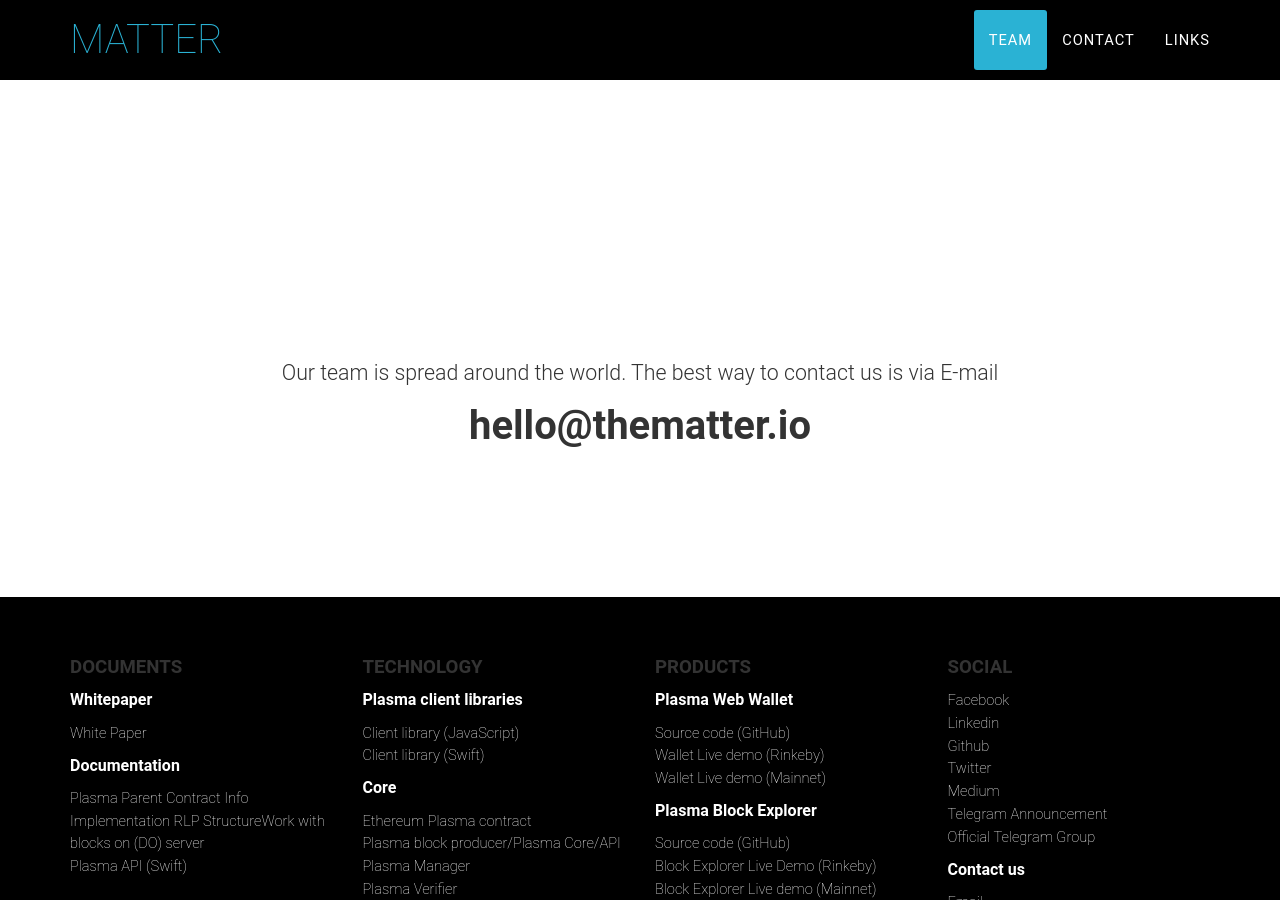
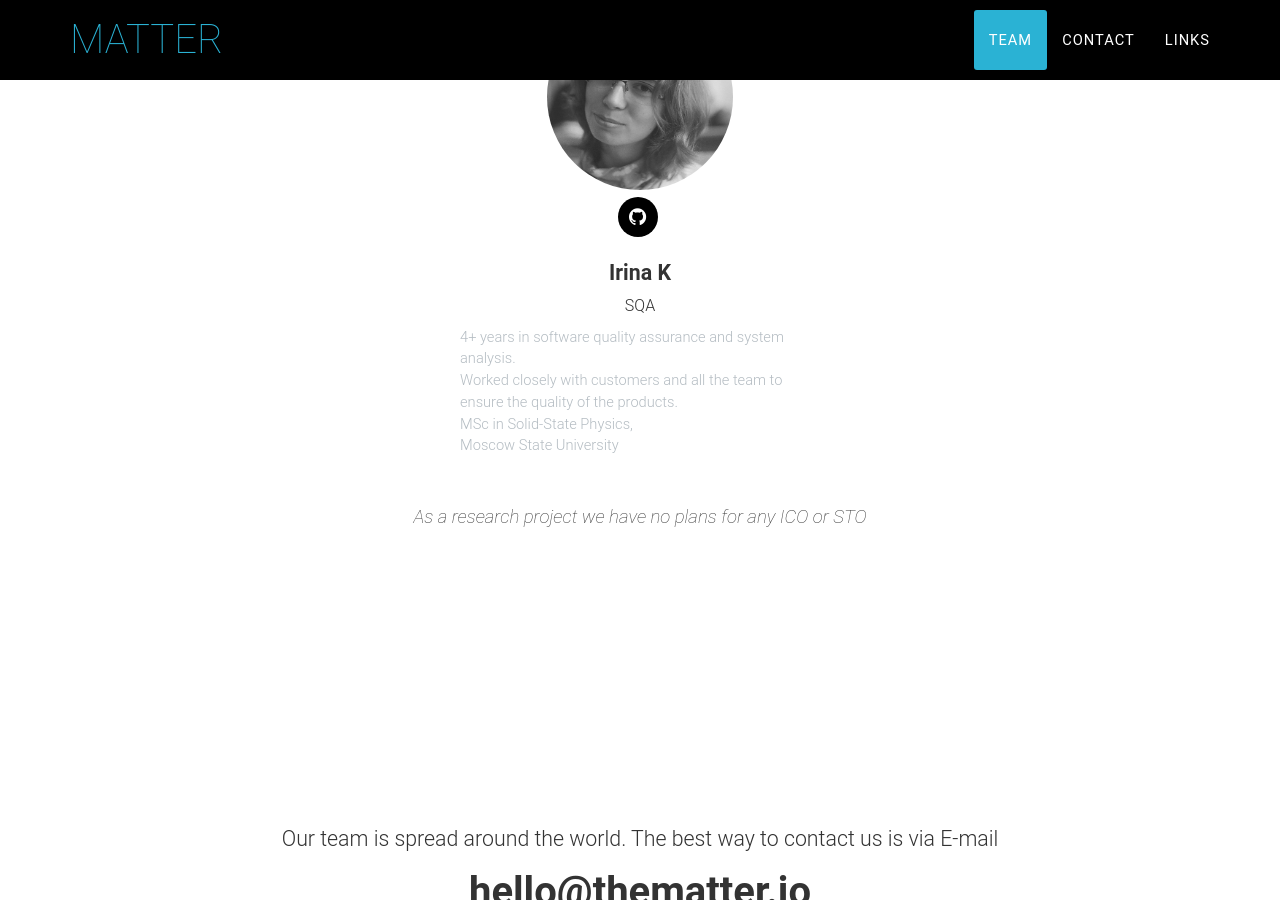
Before and after one commit to matter-labs-archive/matter-site, a Jekyll site: the page built from index.html, in a window 1280 px wide and 900 px high, scrolled down 1356 px. Built offline with Jekyll 4.4.1, drawn with Linux system fonts in a browser that asks for light colours; some web fonts are replaced.

Commit message:
Changed team info

```diff
--- a/_config.yml
+++ b/_config.yml
@@ -43,6 +43,15 @@ people:
       url: https://github.com/gluk64/
     - title: twitter
       url: https://twitter.com/gluk64
+  description:  <br /> <br /> <br /> <br /> <br /> <br />
+
+- name: Irina K
+  pic: 4
+  position: SQA
+  social:
+    - title: github
+      url: https://github.com/IrKor
+  description: 4+ years in software quality assurance and system analysis.<br />Worked closely with customers and all the team to ensure the quality of the products.<br />MSc in Solid-State Physics,<br />Moscow State University
 
 # Social networks usernames (many more available: google-plus, flickr, dribbble, pinterest, instagram, tumblr, linkedin, etc.)
 social:
```
Also changed, not shown: img/team/4.jpg (added).
